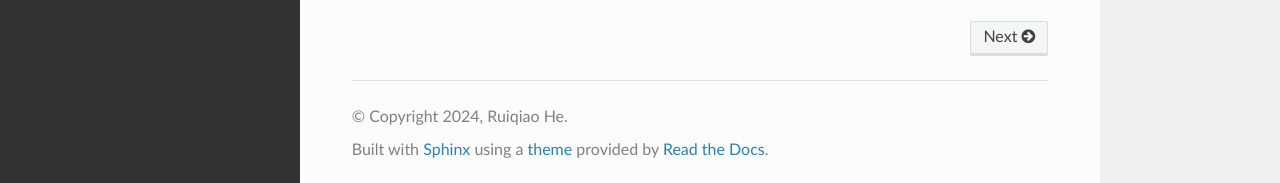
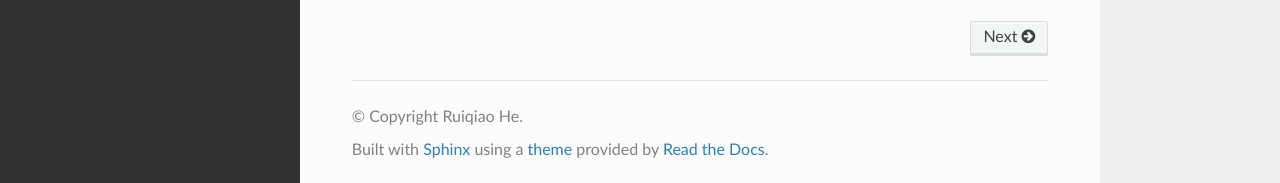
Before and after one commit to bioinfo-biols/RidgeSpace, a Sphinx documentation site: the page built from docs/index.rst, in a window 1280 px wide and 1185 px high. Shown: the part 999-1182 px from the top of the window. Built offline with Sphinx 7.4.7 and the Read the Docs theme 3.1.0, drawn with Linux system fonts in a browser that asks for light colours; pages that are not in the unit, such as notebooks, are missing from menus.

Commit message:
Update conf.py

```diff
--- a/docs/conf.py
+++ b/docs/conf.py
@@ -24,7 +24,7 @@
 # -- Project information -----------------------------------------------------
 
 project = 'RidgeSpace'
-copyright = '2024, Ruiqiao He'
+copyright = 'Ruiqiao He'
 author = 'Ruiqiao He'
 
 # The full version, including alpha/beta/rc tags
```
